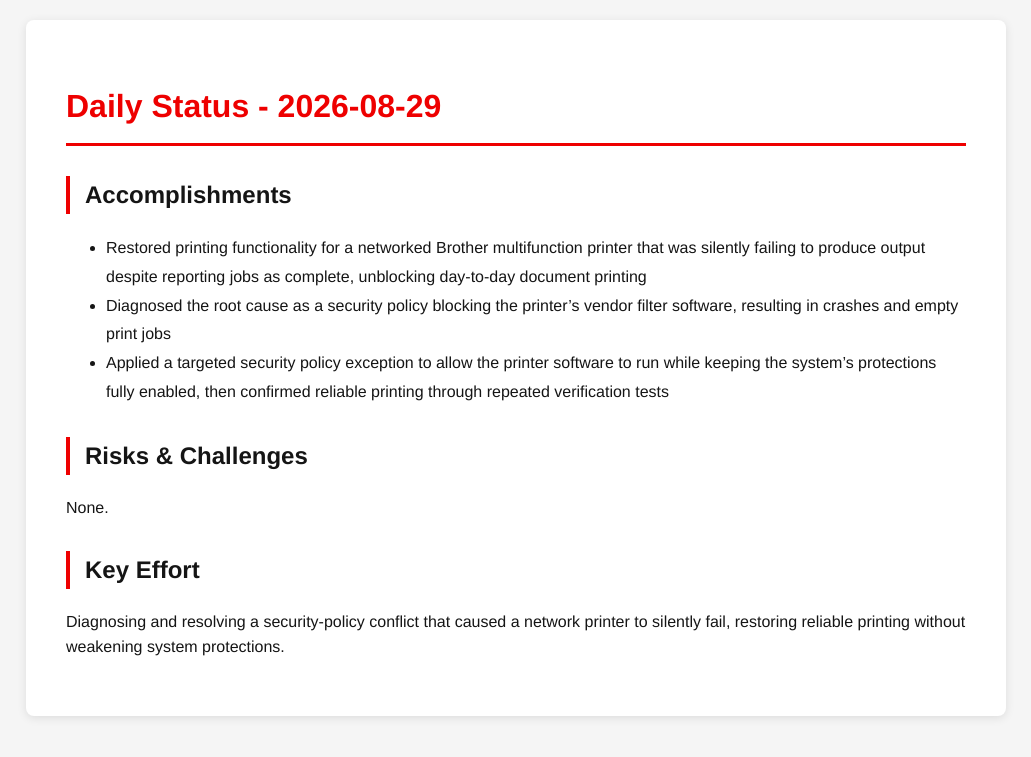
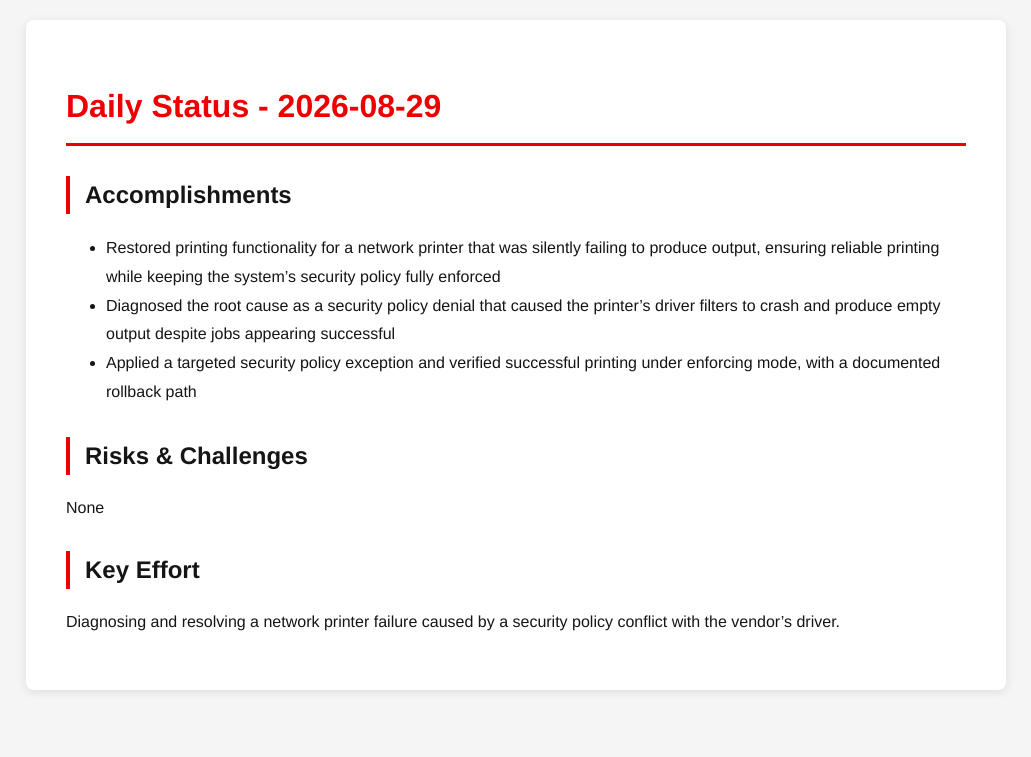
Before and after one commit to tzvatot/daily-status, a Jekyll site: the page built from 2026-08-29.md, in a window 1280 px wide. Shown: the top 757 px of the page, without its empty margins (124-1155 px from the left). Built offline with Jekyll 4.4.1, drawn with Linux system fonts in a browser that asks for light colours.

Commit message:
Daily status update - 2026-08-29

```diff
--- a/2026-08-29.md
+++ b/2026-08-29.md
@@ -7,12 +7,12 @@ date: 2026-08-29
 # Daily Status - 2026-08-29
 
 ## Accomplishments
-- Restored printing functionality for a networked Brother multifunction printer that was silently failing to produce output despite reporting jobs as complete, unblocking day-to-day document printing
-- Diagnosed the root cause as a security policy blocking the printer's vendor filter software, resulting in crashes and empty print jobs
-- Applied a targeted security policy exception to allow the printer software to run while keeping the system's protections fully enabled, then confirmed reliable printing through repeated verification tests
+- Restored printing functionality for a network printer that was silently failing to produce output, ensuring reliable printing while keeping the system's security policy fully enforced
+- Diagnosed the root cause as a security policy denial that caused the printer's driver filters to crash and produce empty output despite jobs appearing successful
+- Applied a targeted security policy exception and verified successful printing under enforcing mode, with a documented rollback path
 
 ## Risks & Challenges
-None.
+None
 
 ## Key Effort
-Diagnosing and resolving a security-policy conflict that caused a network printer to silently fail, restoring reliable printing without weakening system protections.
+Diagnosing and resolving a network printer failure caused by a security policy conflict with the vendor's driver.
```
